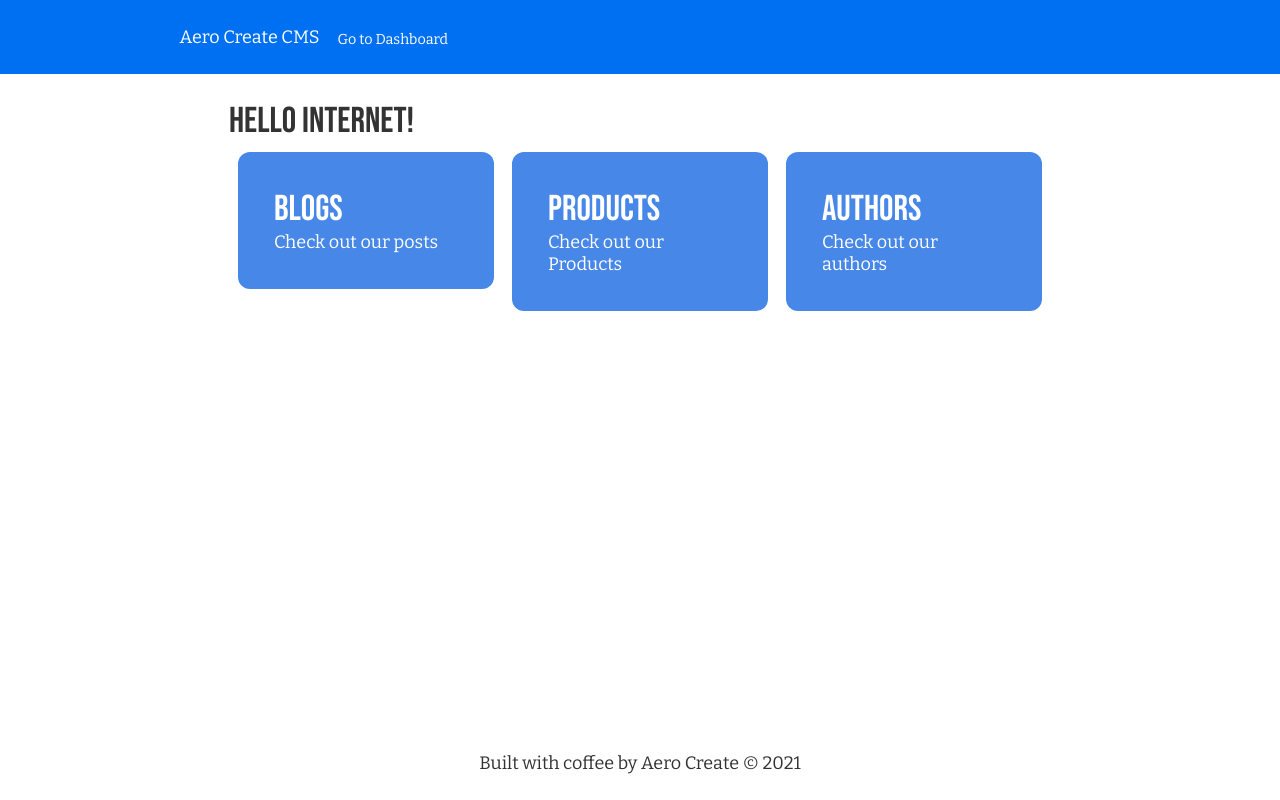
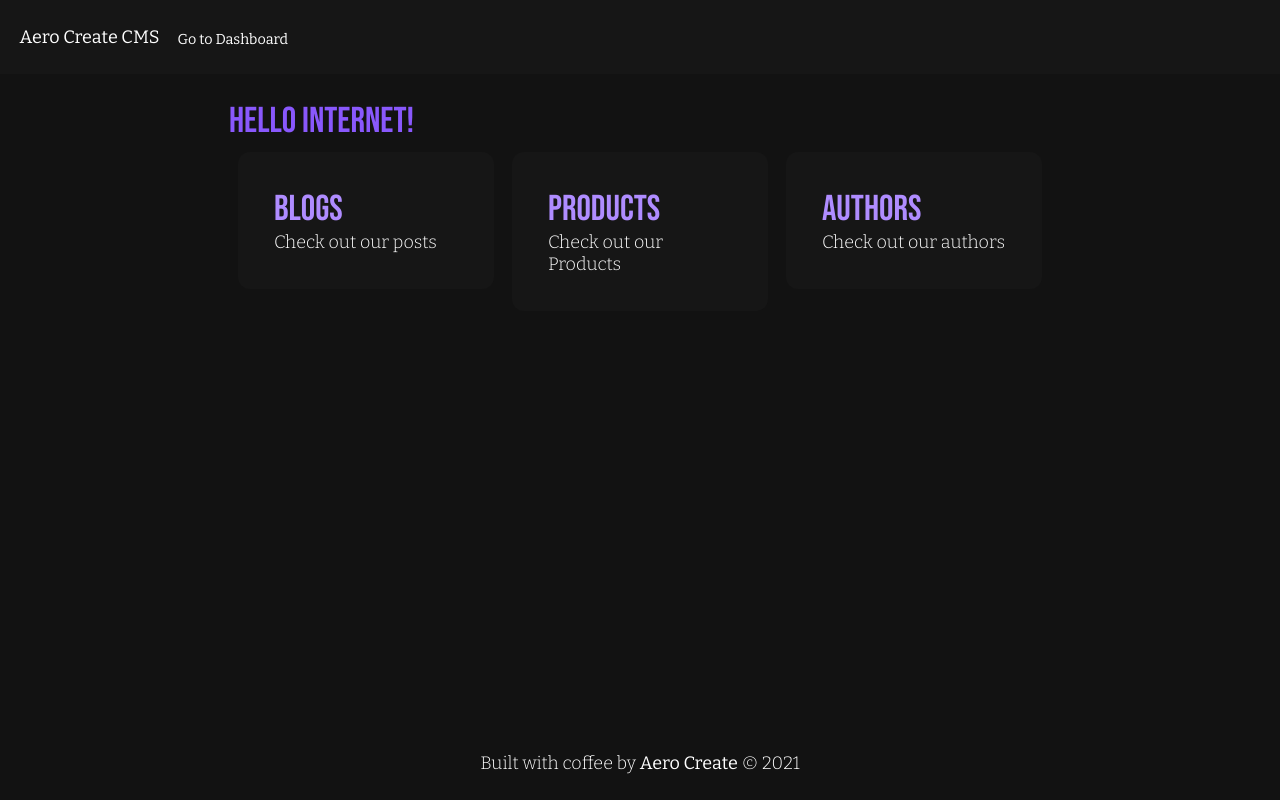
Before and after one commit to aerocreate/contentful-demo, a Gatsby site: page / in a window 1280 px wide. Built offline with nearby package versions, Linux system fonts and the light colour scheme; Gatsby itself is replaced by a stand-in of ours.

Commit message:
Version 1.3
- Added dark mode
- Cleaned up CSS

```diff
--- a/src/components/author-card.scss
+++ b/src/components/author-card.scss
@@ -1,5 +1,6 @@
+@import "./../styles/_style-guides.scss";
+
 div.card {
-  background-color: #4787e7;
   max-width: 20vw;
   height: auto;
   border-radius: 12px;
@@ -8,25 +9,24 @@ div.card {
   margin-left: 0.5rem;
   margin-right: 0.5rem;
   padding: 2rem;
-  color: black;
   text-decoration: none;
   font-style: normal;
 
-  h2,
-  h4 {
-    color: #ffffff;
+  h2 {
+    color: $font-body-color !important;
   }
 
   p,
   a {
-    color: #ffffff;
+    color: $font-body-color;
     text-decoration: none;
   }
+
   a {
-    color: #333333;
+    color: $primary-color !important;
+    background-color: $menu-button;
+    border-radius: 2px;
+    font-weight: 600;
     padding: 0.6em 1em;
-    background-color: #ffffff;
-    border-radius: 8px;
-    font-weight: 600;
   }
 }
--- a/src/components/blog-card.scss
+++ b/src/components/blog-card.scss
@@ -1,19 +1,29 @@
+@import "./../styles/_style-guides.scss";
+
 div.card {
-  background-color: #4787e7;
-  max-width: auto;
+  background-color: $primary-color;
+  max-width: 20vw;
   height: auto;
   border-radius: 12px;
+  margin-top: 0.5rem;
+  margin-bottom: 0.5rem;
+  margin-left: 0.5rem;
+  margin-right: 0.5rem;
   padding: 2rem;
-  color: black;
   text-decoration: none;
   font-style: normal;
 
   h2 {
-    color: #ffffff;
+    color: $font-head-color-two;
   }
 
-  p {
-    color: #ffffff;
+  h4 {
+    color: $font-head-color-two;
+  }
+
+  p,
+  a {
+    color: $font-body-color;
     text-decoration: none;
   }
 }
--- a/src/components/card.scss
+++ b/src/components/card.scss
@@ -1,5 +1,7 @@
+@import "./../styles/_style-guides.scss";
+
 div.card {
-  background-color: #4787e7;
+  background-color: $primary-color;
   max-width: 20vw;
   height: auto;
   border-radius: 12px;
@@ -8,16 +10,19 @@ div.card {
   margin-left: 0.5rem;
   margin-right: 0.5rem;
   padding: 2rem;
-  color: black;
   text-decoration: none;
   font-style: normal;
 
   h2 {
-    color: #ffffff;
+    color: $font-head-color-two;
+  }
+
+  h4 {
+    color: $font-head-color-two;
   }
 
   p {
-    color: #ffffff;
+    color: $font-body-color;
     text-decoration: none;
   }
 }
--- a/src/components/header.js
+++ b/src/components/header.js
@@ -2,21 +2,11 @@ import * as React from "react"
 import PropTypes from "prop-types"
 import { Link } from "gatsby"
 
+import "./header.scss"
+
 const Header = ({ siteTitle }) => (
-  <header
-    style={{
-      background: `#0070f3`,
-      marginBottom: `1.45rem`,
-      maxHeight: `20vh`,
-    }}
-  >
-    <div
-      style={{
-        margin: `0 auto`,
-        maxWidth: 960,
-        padding: `1.45rem 1.0875rem`,
-      }}
-    >
+  <header className="base">
+    <div className="items">
       <div class=" flex space-x-4 ">
         <h1 style={{ margin: 0, fontSize: `1rem` }}>
           <Link
--- /dev/null
+++ b/src/components/header.scss
@@ -0,0 +1,13 @@
+@import "./../styles/_style-guides.scss";
+
+header.base {
+  background: $primary-color;
+  margin-bottom: 1.45rem;
+  max-height: 20vh;
+}
+
+div.items {
+  margin: 0 auto;
+  max-width: 960;
+  padding: 1.45rem 1.0875rem;
+}
--- a/src/components/layout.css
+++ b/src/components/layout.css
@@ -60,7 +60,6 @@ h1 {
   padding-right: 0;
   padding-top: 0;
   margin-bottom: 1.45rem;
-  color: inherit;
   font-weight: bold;
   text-rendering: optimizeLegibility;
   font-size: 2.25rem;
@@ -237,7 +236,6 @@ h2 {
   padding-right: 0;
   padding-top: 0;
   margin-bottom: 1.45rem;
-  color: inherit;
   font-family: -apple-system, BlinkMacSystemFont, Segoe UI, Roboto, Oxygen,
     Ubuntu, Cantarell, Fira Sans, Droid Sans, Helvetica Neue, sans-serif;
   font-weight: bold;
@@ -254,7 +252,6 @@ h3 {
   padding-right: 0;
   padding-top: 0;
   margin-bottom: 1.45rem;
-  color: inherit;
   font-family: -apple-system, BlinkMacSystemFont, Segoe UI, Roboto, Oxygen,
     Ubuntu, Cantarell, Fira Sans, Droid Sans, Helvetica Neue, sans-serif;
   font-weight: bold;
@@ -271,10 +268,8 @@ h4 {
   padding-right: 0;
   padding-top: 0;
   margin-bottom: 1.45rem;
-  color: inherit;
   font-family: -apple-system, BlinkMacSystemFont, Segoe UI, Roboto, Oxygen,
     Ubuntu, Cantarell, Fira Sans, Droid Sans, Helvetica Neue, sans-serif;
-  font-weight: bold;
   text-rendering: optimizeLegibility;
   font-size: 1rem;
   line-height: 1.1;
@@ -288,7 +283,6 @@ h5 {
   padding-right: 0;
   padding-top: 0;
   margin-bottom: 1.45rem;
-  color: inherit;
   font-family: -apple-system, BlinkMacSystemFont, Segoe UI, Roboto, Oxygen,
     Ubuntu, Cantarell, Fira Sans, Droid Sans, Helvetica Neue, sans-serif;
   font-weight: bold;
@@ -305,7 +299,6 @@ h6 {
   padding-right: 0;
   padding-top: 0;
   margin-bottom: 1.45rem;
-  color: inherit;
   font-family: -apple-system, BlinkMacSystemFont, Segoe UI, Roboto, Oxygen,
     Ubuntu, Cantarell, Fira Sans, Droid Sans, Helvetica Neue, sans-serif;
   font-weight: bold;
@@ -376,6 +369,7 @@ p {
   padding-right: 0;
   padding-top: 0;
   margin-bottom: 1.45rem;
+  line-height: 1.4;
 }
 pre {
   margin-left: 0;
--- a/src/components/product-card.scss
+++ b/src/components/product-card.scss
@@ -1,5 +1,5 @@
 div.card {
-  background-color: #4787e7;
+  background-color: $primary-color;
   max-width: 20vw;
   height: auto;
   border-radius: 12px;
@@ -8,16 +8,20 @@ div.card {
   margin-left: 0.5rem;
   margin-right: 0.5rem;
   padding: 2rem;
-  color: black;
   text-decoration: none;
   font-style: normal;
 
   h2 {
-    color: #ffffff;
+    color: $font-head-color-two;
   }
 
-  p {
-    color: #ffffff;
+  h4 {
+    color: $font-head-color-two;
+  }
+
+  p,
+  a {
+    color: $font-body-color;
     text-decoration: none;
   }
 }
--- a/src/styles/_style-guides.scss
+++ b/src/styles/_style-guides.scss
@@ -6,5 +6,9 @@ $font-head: "Bebas Neue", cursive;
 $font-body: "Bitter", serif;
 
 //Color Palette
-$primary-color: #076aff;
-$secondary-color: #333333;
+$primary-color: #161616;
+$secondary-color: #121212;
+$menu-button: #ffffff;
+$font-head-color: #8958fc;
+$font-head-color-two: #af8cff;
+$font-body-color: #fefefe;
--- a/src/styles/global.scss
+++ b/src/styles/global.scss
@@ -10,12 +10,12 @@ html {
   font: 112.5%/1.45em georgia, serif, sans-serif;
   box-sizing: border-box;
   overflow-y: scroll;
+  background-color: $secondary-color;
 }
 body {
   margin: 0;
   -webkit-font-smoothing: antialiased;
   -moz-osx-font-smoothing: grayscale;
-  color: hsla(0, 0%, 0%, 0.8);
   font-family: georgia, serif;
   font-weight: normal;
   word-wrap: break-word;
@@ -33,20 +33,21 @@ h4,
 h5,
 h6 {
   font: 200% $font-head;
-  color: $secondary-color;
+  color: $font-head-color;
 }
 
 p {
   font: 100% $font-body;
-  color: $secondary-color;
+  color: $font-body-color;
+  font-weight: 300;
 }
 
 a {
   font: 100% $font-body;
-  color: $secondary-color;
+  color: $font-body-color;
 }
 
 a.menu-button {
-  color: #ffffff;
+  color: $menu-button;
   font-size: 0.8rem;
 }
--- a/src/templates/blog-template.js
+++ b/src/templates/blog-template.js
@@ -1,5 +1,5 @@
 import * as React from "react"
-import { graphql, Link } from "gatsby"
+import { graphql } from "gatsby"
 import { renderRichText } from "gatsby-source-contentful/rich-text"
 
 import Layout from "../components/layout"
```
